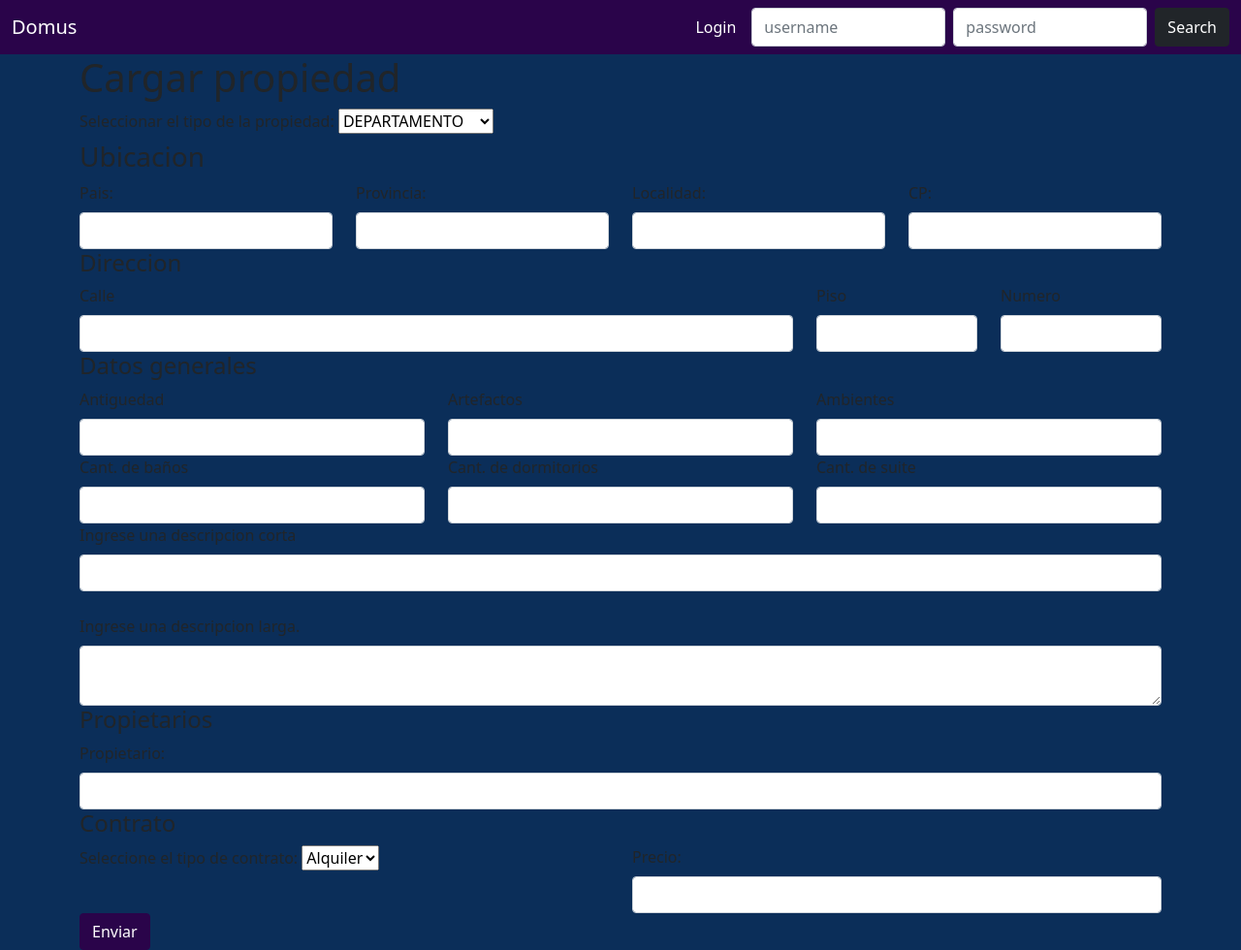
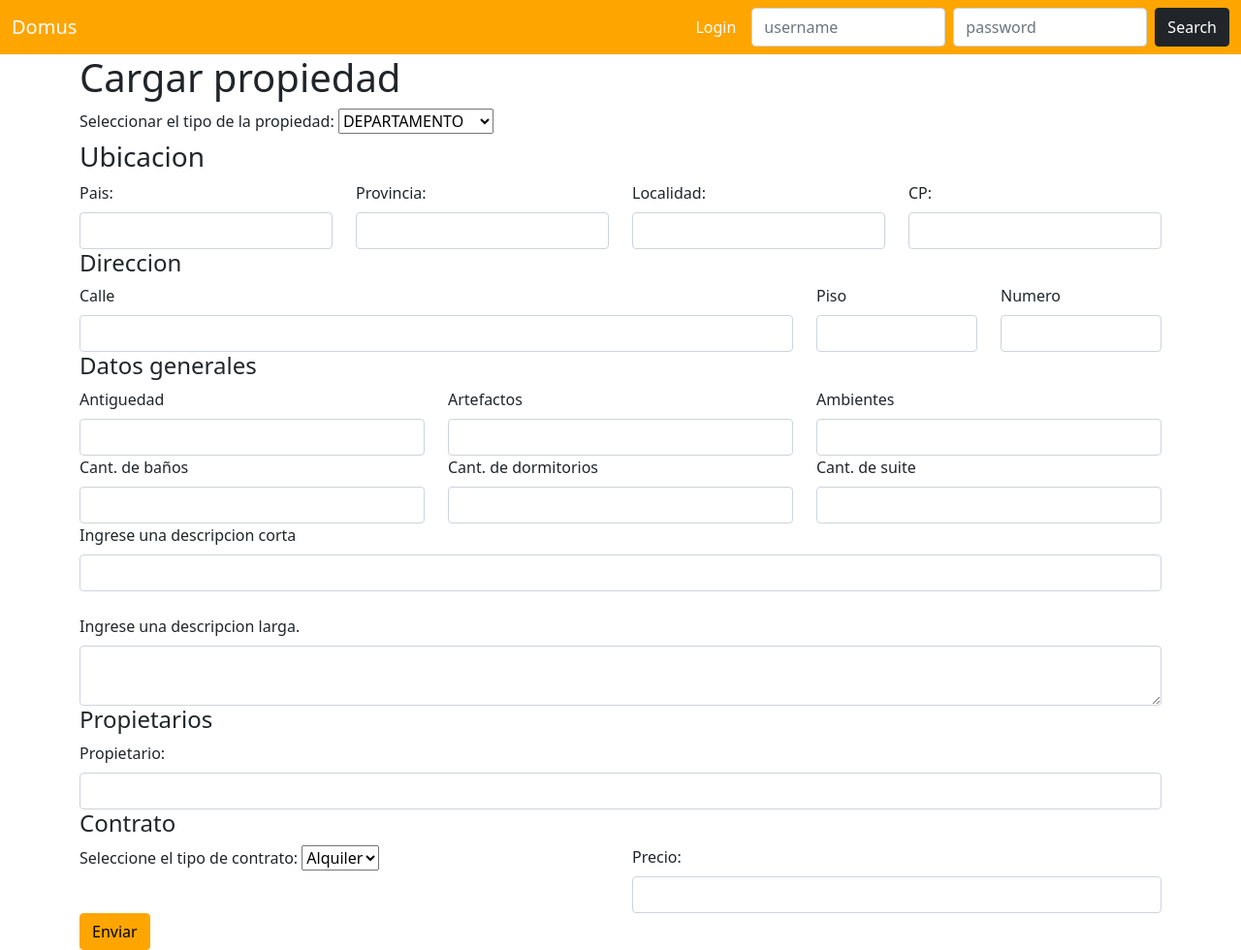
Before and after one commit to JeremiasSantacruz/domusTpi, a Jekyll site: the page built from carga.html, in a window 1280 px wide. Shown: the whole page at 97% size. Built offline with Jekyll 4.4.1, drawn with Linux system fonts in a browser that asks for light colours; nearby versions of some CDN libraries.

Commit message:
Modificado index yt carga

```diff
--- a/assets/css/custom/_variables.scss
+++ b/assets/css/custom/_variables.scss
@@ -1,2 +1,2 @@
-$primary: #2a044a; // burgundy
+$primary: orange; // burgundy
 $secondary: #0b2e59;
--- a/carga.html
+++ b/carga.html
@@ -2,13 +2,12 @@
 layout: default
 ---
 <h1 class="primary">Cargar propiedad</h1>
-
-<form>
  <style>
         body {
-          background: #0b2e59;
+            background: dark;
         }
     </style>
+<form>
     <div class="form-row">
         <label class="form-label" for="tipo" name="tipo">Seleccionar el tipo de la propiedad: </label>
         <select name="tipo">
@@ -22,9 +21,9 @@ layout: default
 
     <h3>Ubicacion</h3>
     <div class="row">
-        <div class="form-group col-3">
+        <div class="form-group  needs-validation col-3">
             <label class="form-label" for="pais">Pais: </label>
-            <input class="form-control" list="pais" name="pais" class="form-control">
+            <input class="form-control" list="pais" name="pais" class="form-control" required id="pais">
             <datalist id="pais">
 
                 {% for pais in site.data.paises %}
@@ -32,14 +31,26 @@ layout: default
                 {% endfor %}
 
             </datalist>
+            <div class="valid-feedback">
+                Looks good!
+            </div>
+            <div class="invalid-feedback">
+                Mal
+            </div>
         </div>
         <div class="form-group col-3" id="provincias">
             <label class="form-label" for="provincia">Provincia: </label>
             <input class="form-control" name="provincia" class="form-control">
         </div>
         <div class="form-group col-3">
-            <label class="form-label" for="localidad">Localidad: </label>
-            <input class="form-control" name="localidad">
+            <label class="form-label" for="localidad" >Localidad: </label>
+            <input class="form-control" name="localidad" required>
+            <div class="valid-feedback">
+                Looks good!
+            </div>
+            <div class="invalid-feedback">
+                Mal
+            </div>
         </div>
         <div class="form-group col-3">
             <label class="form-label" for="CP">CP: </label>
--- a/index.html
+++ b/index.html
@@ -3,12 +3,12 @@ layout: default
 ---
 <style>
     body {
-        background-image: #ffffff;
+        background: black;
         /* #2a044a, #0b2e59, #0d6759, #7ab317, #a0c55f */
     }
 </style>
 <div class="card mt-5 col-6 mx-auto">
-    <img src="https:/via.placeholder.com/600x300/7ab317" class="card-img" alt="...">
+    <img src="https:/via.placeholder.com/600x300/" class="card-img" alt="...">
     <div class="card-img-overlay">
         <div class="card-header">
             <ul class="nav nav-pills card-header-pills">
```
Lines whose indentation alone changed are shown as unchanged.
